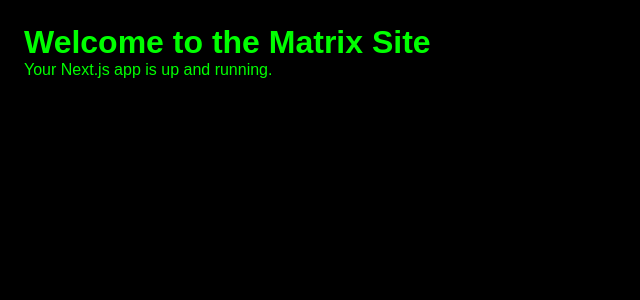
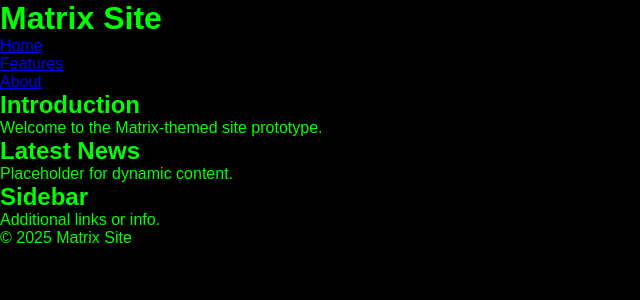
Before and after one commit to Uzumaki-DC/matrix-site, a Next.js app: page / in a window 1280 px wide. Shown: the top 300 px of the page, without its empty margins (0-640 px from the left). Built offline with nearby package versions, Linux system fonts and the light colour scheme.

Commit message:
feat: add semantic HTML structure with ARIA attributes

```diff
--- a/pages/index.js
+++ b/pages/index.js
@@ -1,8 +1,45 @@
+// pages/index.js
 export default function Home() {
   return (
-    <div style={{ padding: 24 }}>
-      <h1>Welcome to the Matrix Site</h1>
-      <p>Your Next.js app is up and running.</p>
-    </div>
+    <>
+      <header>
+        <h1>Matrix Site</h1>
+      </header>
+
+      <nav aria-label="Main navigation">
+        <ul>
+          <li>
+            <a href="/">Home</a>
+          </li>
+          <li>
+            <a href="/features">Features</a>
+          </li>
+          <li>
+            <a href="/about">About</a>
+          </li>
+        </ul>
+      </nav>
+
+      <main>
+        <section aria-labelledby="intro">
+          <h2 id="intro">Introduction</h2>
+          <p>Welcome to the Matrix-themed site prototype.</p>
+        </section>
+
+        <article aria-labelledby="news">
+          <h2 id="news">Latest News</h2>
+          <p>Placeholder for dynamic content.</p>
+        </article>
+
+        <aside aria-labelledby="sidebar">
+          <h2 id="sidebar">Sidebar</h2>
+          <p>Additional links or info.</p>
+        </aside>
+      </main>
+
+      <footer>
+        <p>© 2025 Matrix Site</p>
+      </footer>
+    </>
   );
 }
```
